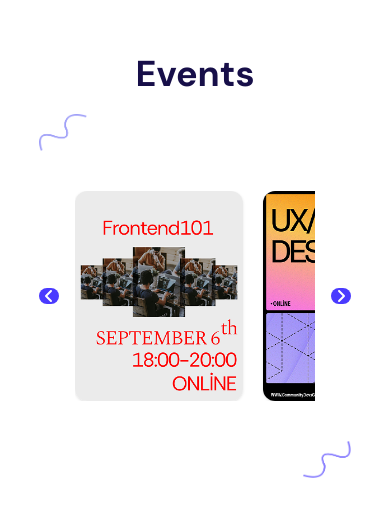
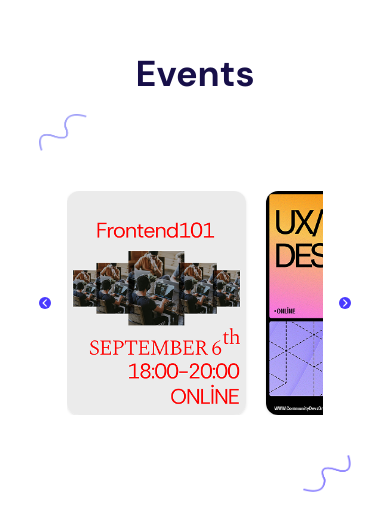
Before and after one commit to CommunityDevs-Group/communitydevs-website, a React (Vite) app: page / in a window 390 px wide. Shown: the part 810-1322 px from the top of the page. Built offline with nearby package versions, Linux system fonts and the light colour scheme.

Commit message:
Events component developed fully with responsive design, all functionalities work

```diff
--- a/src/components/Events/Carousel.tsx
+++ b/src/components/Events/Carousel.tsx
@@ -30,11 +30,16 @@
     <div className="w-full flex items-center gap-4 my-5">
       <button
         onClick={prev}
-        className="bg-[#4A3AFF] text-white rounded-full sm:w-3 sm:h-3 md:h-6 md:h-6 lg:w-10 lg:h-10 shrink-0 flex justify-center items-center"
+        className="bg-[#4A3AFF] text-white
+    rounded-full
+    aspect-square
+    w-3 sm:w-4 md:w-6 lg:w-10
+    flex items-center justify-center
+    shrink-0"
       >
         <FontAwesomeIcon
           icon={faAngleLeft}
-          className="sm:text-sm md:text-md lg:text-lg"
+          className="text-[10px] sm:text-xs md:text-sm lg:text-lg leading-none"
         />
       </button>
 
@@ -46,7 +51,7 @@
               ref={(el) => {
                 itemRefs.current[i] = el;
               }}
-              className="shrink-0 w-[70%] sm:w-[40%] lg:w-[30%]"
+              className="shrink-0 w-[70%] sm:w-[40%] lg:w-[30%] hover:shadow-2xl duration-300"
             >
               <div className="rounded-xl bg-white shadow overflow-hidden">
                 <img
@@ -63,11 +68,16 @@
 
       <button
         onClick={next}
-        className="bg-[#4A3AFF] text-white rounded-full sm:w-3 sm:h-3 md:h-6 md:h-6 lg:w-10 lg:h-10 shrink-0 flex justify-center items-center"
+        className="bg-[#4A3AFF] text-white
+    rounded-full
+    aspect-square
+    w-3 sm:w-4 md:w-6 lg:w-10
+    flex items-center justify-center
+    shrink-0"
       >
         <FontAwesomeIcon
           icon={faAngleRight}
-          className="sm:text-sm md:text-md lg:text-lg"
+          className="text-[10px] sm:text-xs md:text-sm lg:text-lg leading-none"
         />
       </button>
     </div>
```
